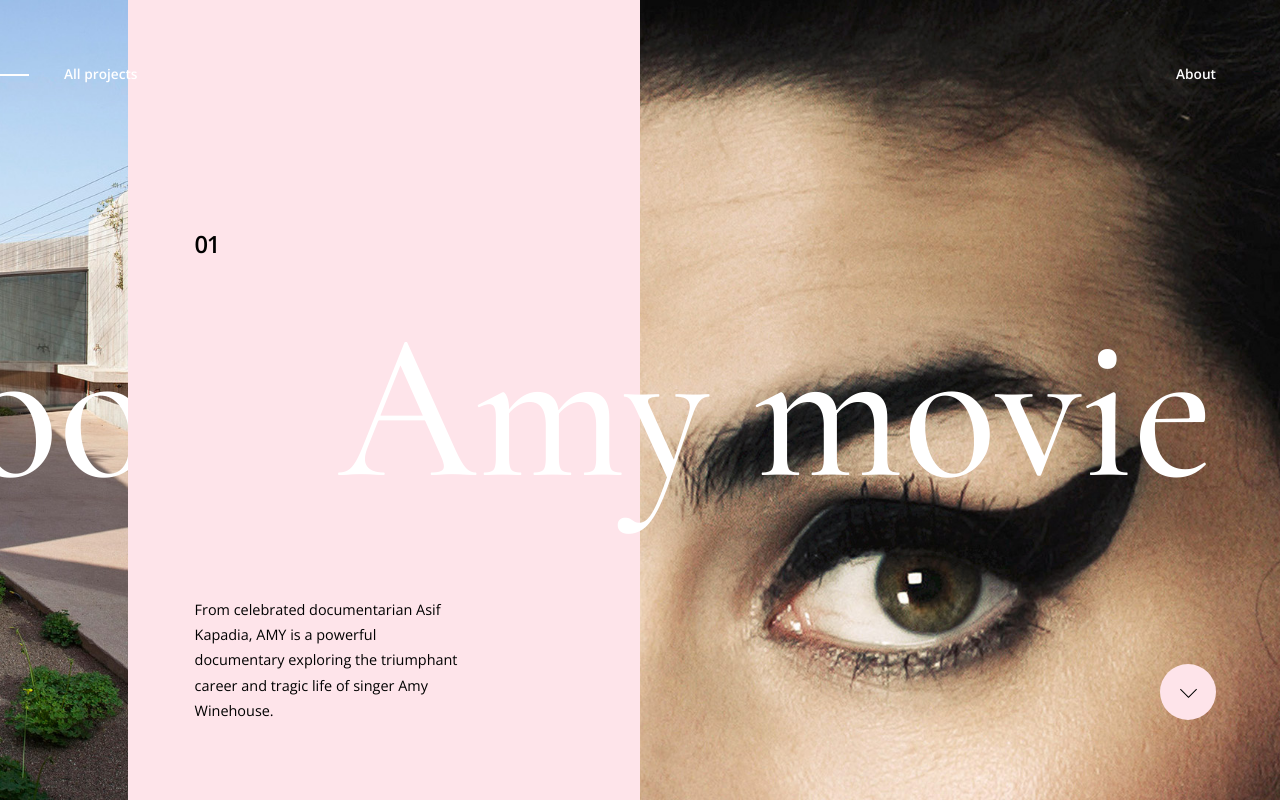
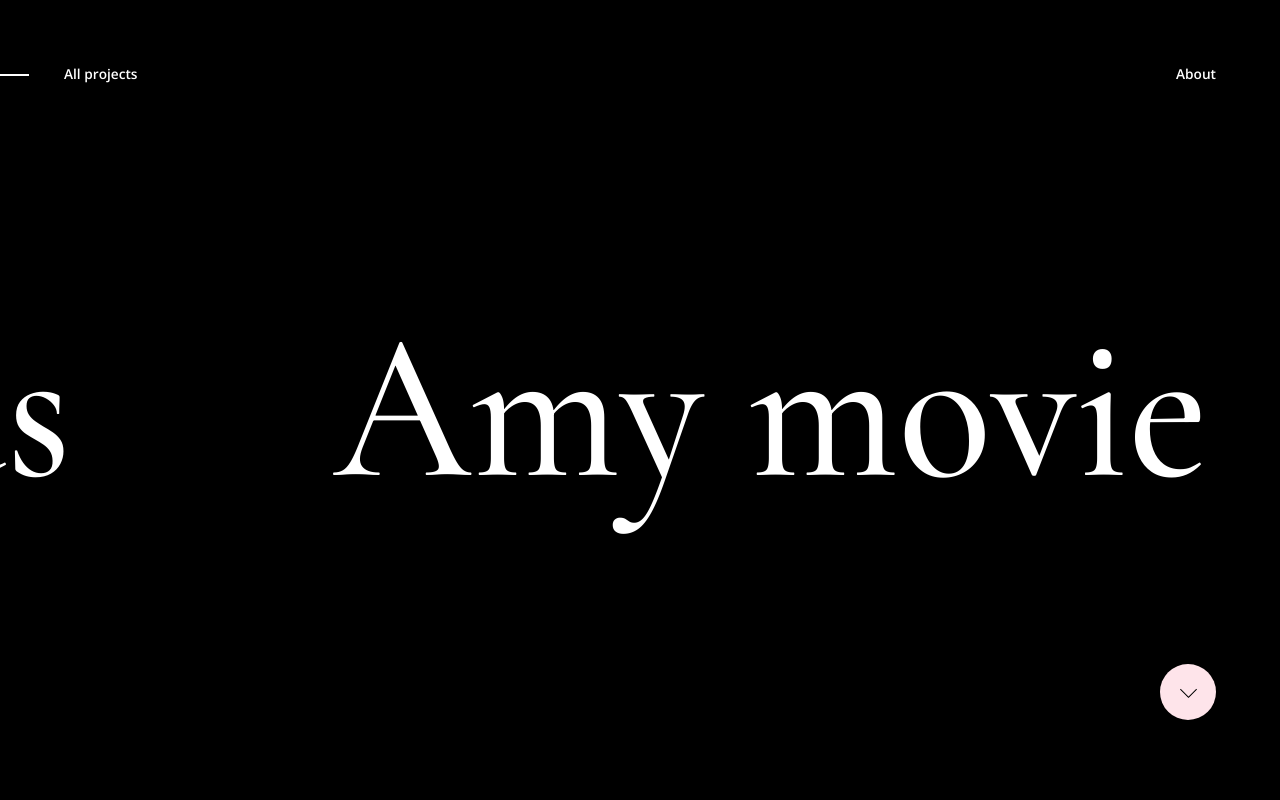
Before and after one commit to Tobijudah/oursroux-rebuild, a Next.js app: page / in a window 1280 px wide. Built offline with nearby package versions, Linux system fonts and the light colour scheme.

Commit message:
feat: title positioning

```diff
--- a/components/ArrowCircle.tsx
+++ b/components/ArrowCircle.tsx
@@ -24,6 +24,7 @@
 	transform: scale3d(1, 1, 1);
 	transition: background 0.7s cubic-bezier(0.19, 1, 0.22, 1),
 		transform 0.7s cubic-bezier(0.19, 1, 0.22, 1);
+	z-index: 21;
 
 	&:hover {
 		background: rgb(255, 255, 255);
--- a/components/Title.tsx
+++ b/components/Title.tsx
@@ -1,7 +1,12 @@
-import React from "react";
+import React, { FC } from "react";
 import styled from "styled-components";
 
-const TitleContainer = styled.div`
+type TitleProps = {
+	dataIndex: number;
+	dataSize: number;
+};
+
+const TitleContainer = styled.div<TitleProps>`
 	position: absolute;
 	top: 0;
 	left: 0;
@@ -12,14 +17,17 @@
 	display: table;
 	text-align: right;
 	margin: auto;
-	transform: matrix(1, 0, 0, 1, -195, 0);
+	transform: ${({ dataIndex, dataSize }) =>
+		`matrix(1, 0, 0, 1, ${
+			dataIndex === 0 ? -72 : -dataSize * dataIndex + 72
+		}, 0)`};
 `;
 
-const TitleTextContainer = styled.div `
+const TitleTextContainer = styled.div`
 	height: 100%;
 	display: table-cell;
 	vertical-align: middle;
-`
+`;
 
 const Titletext = styled.h1`
 	position: relative;
@@ -31,11 +39,11 @@
 	padding-bottom: 1.5rem;
 `;
 
-const Title = (props: { children: React.ReactNode }) => {
+const Title: FC<TitleProps> = ({ dataIndex, dataSize, children }) => {
 	return (
-		<TitleContainer>
+		<TitleContainer dataIndex={dataIndex} dataSize={dataSize}>
 			<TitleTextContainer>
-			  <Titletext>{props.children}</Titletext>
+				<Titletext>{children}</Titletext>
 			</TitleTextContainer>
 		</TitleContainer>
 	);
--- a/pages/index.tsx
+++ b/pages/index.tsx
@@ -2,9 +2,11 @@
 import { useState } from "react";
 import { data } from "./api/data";
 import styled from "styled-components";
+import Title from "../components/Title";
 import Button from "../components/Button";
-import Section from "../components/Section";
 import ArrowCircle from "../components/ArrowCircle";
+import useWindowWidth from "../hooks/useWindowWidth";
+import TitlesWrapper from "../components/TitlesWrapper";
 
 const Container = styled.div`
 	position: relative;
@@ -17,6 +19,7 @@
 `;
 
 export default function Home() {
+	const size = useWindowWidth();
 	const [current, setCurrent] = useState<number>(0);
 
 	return (
@@ -43,9 +46,13 @@
 			<Button right>About</Button>
 			<Container>
 				<ArrowCircle Color={data[current].color} />
-				{data.map((data) => (
-					<Section key={data.id} Data={data} />
-				))}
+				<TitlesWrapper>
+					{data.map(({ index, title }) => (
+						<Title key={index} dataIndex={index} dataSize={size}>
+							{title}
+						</Title>
+					))}
+				</TitlesWrapper>
 			</Container>
 		</div>
 	);
```
Lines whose indentation alone changed are shown as unchanged.
